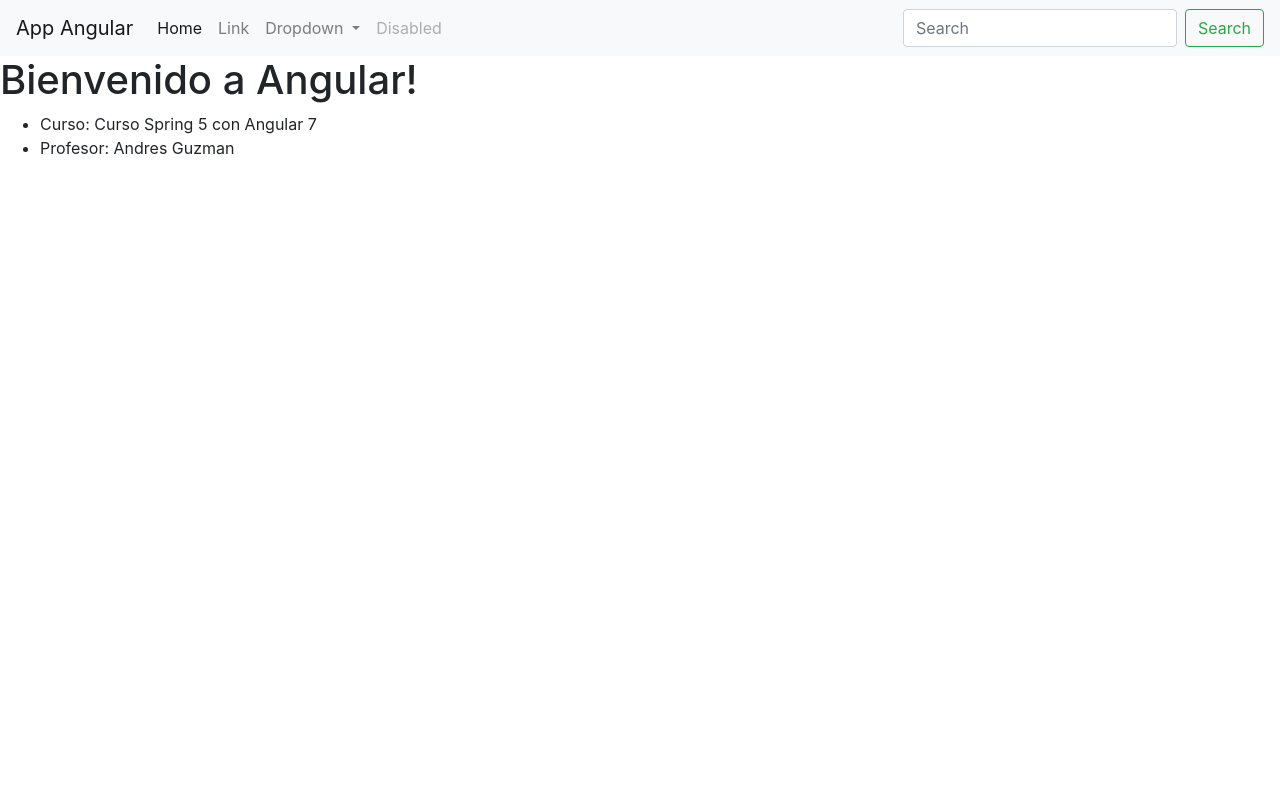
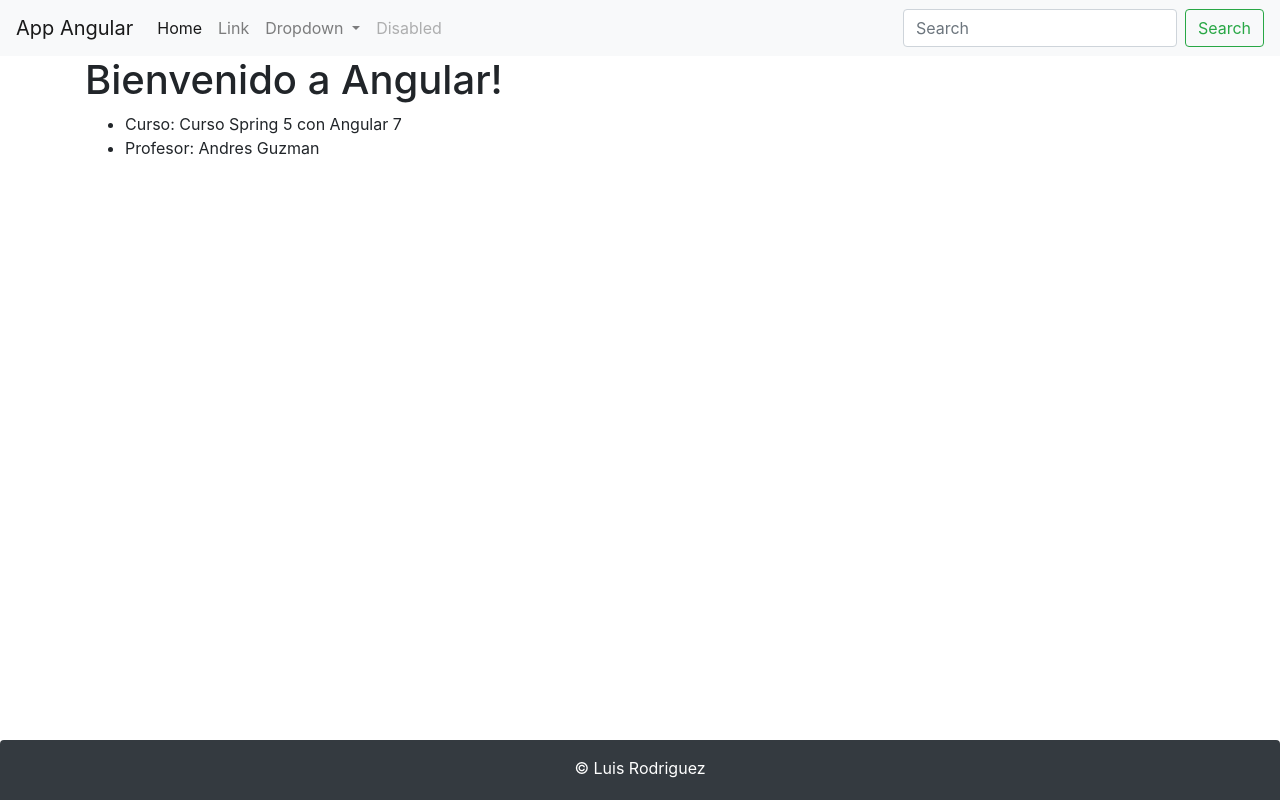
Before and after one commit to LuisRodriguezDev/SpringConAngular, an Angular app in the folder cliente-angular/: page / in a window 1280 px wide. Built offline with nearby package versions, Linux system fonts and the light colour scheme.

Commit message:
Añadir etiqueta correspondiente al componente footer

```diff
--- a/cliente-angular/src/app/app.component.html
+++ b/cliente-angular/src/app/app.component.html
@@ -1,5 +1,6 @@
 <app-header></app-header>
 
+<div class="container">
   <h1>
     {{ title }}!
   </h1>
@@ -7,3 +8,6 @@
     <li>Curso: {{ curso }}</li>
     <li>Profesor: {{ profesor }}</li>
   </ul>
+</div>
+
+<app-footer></app-footer>
```
Lines whose indentation alone changed are shown as unchanged.
